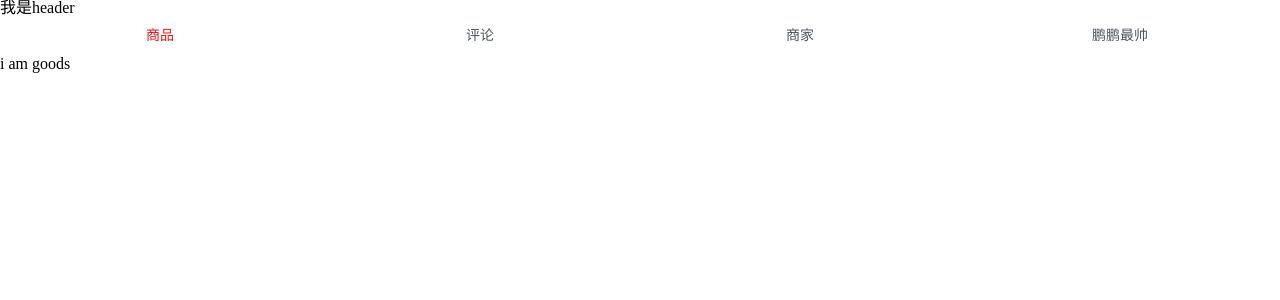
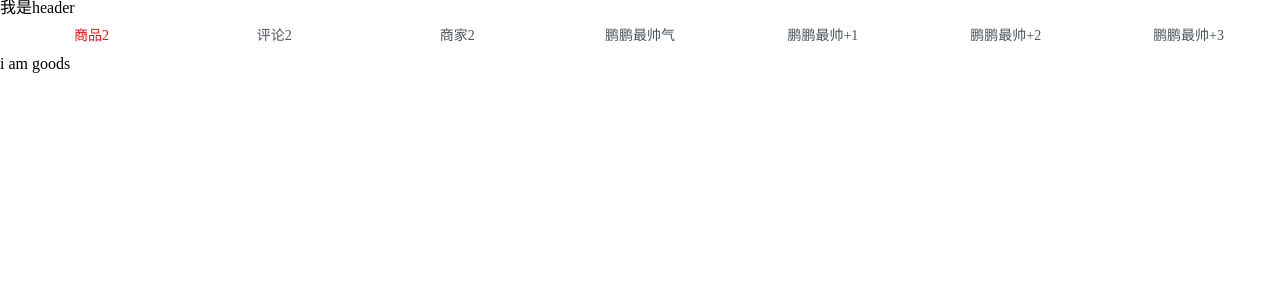
Before and after one commit to caojialei/sell, a Vue app: page /#/goods in a window 1280 px wide. Shown: the top 300 px of the page. Built offline with nearby package versions, Linux system fonts and the light colour scheme; what vue-resource would draw is missing.

Commit message:
模拟merge效果

```diff
--- a/src/App.vue
+++ b/src/App.vue
@@ -7,10 +7,13 @@
       <!--<div class="tab-item"><a v-link="{path:'/goods">商品</a></div>-->
       <!--<div class="tab-item"><a v-link="{path:'/goods">评论</a></div>-->
       <!--<div class="tab-item"><a v-link="{path:'/goods">商家</a></div>-->
-      <div class="tab-item"><router-link to='/goods'>商品</router-link></div>
-      <div class="tab-item"><router-link to='/ratings'>评论</router-link></div>
-      <div class="tab-item"><router-link to='/seller'>商家</router-link></div>
-      <div class="tab-item"><router-link to='/seller'>鹏鹏最帅</router-link></div>
+      <div class="tab-item"><router-link to='/goods'>商品2</router-link></div>
+      <div class="tab-item"><router-link to='/ratings'>评论2</router-link></div>
+      <div class="tab-item"><router-link to='/seller'>商家2</router-link></div>
+      <div class="tab-item"><router-link to='/seller'>鹏鹏最帅气</router-link></div>
+      <div class="tab-item"><router-link to='/seller'>鹏鹏最帅+1</router-link></div>
+      <div class="tab-item"><router-link to='/seller'>鹏鹏最帅+2</router-link></div>
+      <div class="tab-item"><router-link to='/seller'>鹏鹏最帅+3</router-link></div>
     </div>
     <router-view></router-view>
   </div>
```
